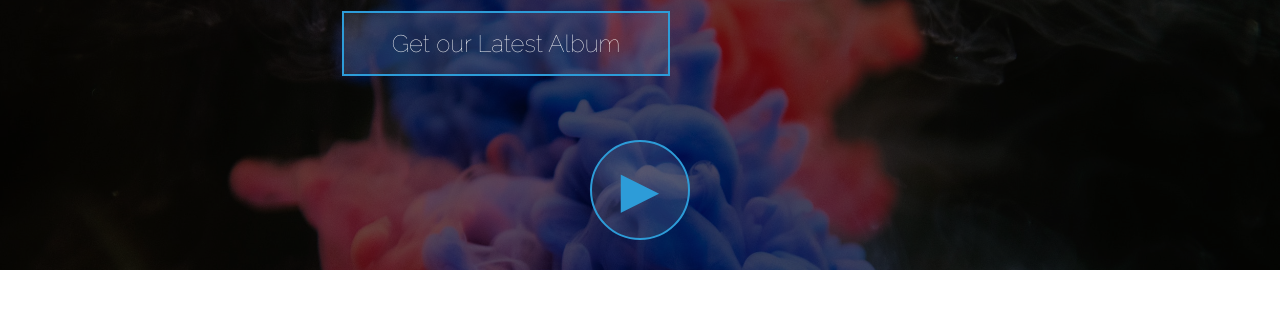
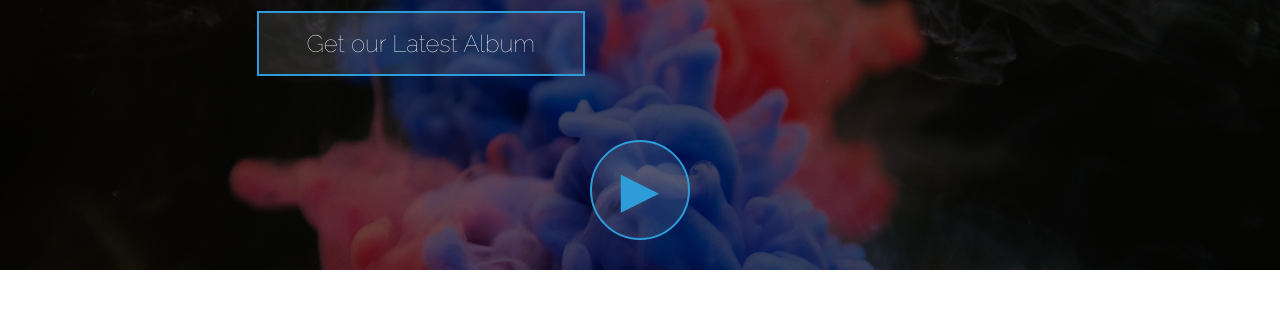
Before and after one commit to arismatanguihan/band_website, a plain HTML site: page index.html in a window 1280 px wide. Shown: the part 121-434 px from the top of the page. Drawn offline with Linux system fonts and the light colour scheme; files whose address does not match are found by name.

Commit message:
updated band website github

```diff
--- a/assets/styles/style.css
+++ b/assets/styles/style.css
@@ -142,7 +142,7 @@ html, body {
 }
 
 .btn-header {
-    margin: .5em 15% 2em 15%;
+    margin: .5em 15% 2em 5%;
     color: white;
     border: 2px solid #2D9CD8;
     background-color: rgba(255, 255, 255, .1);
--- a/index.html
+++ b/index.html
@@ -4,7 +4,7 @@
     <meta charset="UTF-8">
     <meta name="description" content="This is the description">
     <link rel="stylesheet" href="assets/styles/style.css">
-    <title>The Generics</title>
+    <title>Coldplay</title>
 </head>
 <body>
     <header class="main-header">
```
Also changed, not shown: about.html (+1 -1 lines), store.html (+1 -1 lines).
